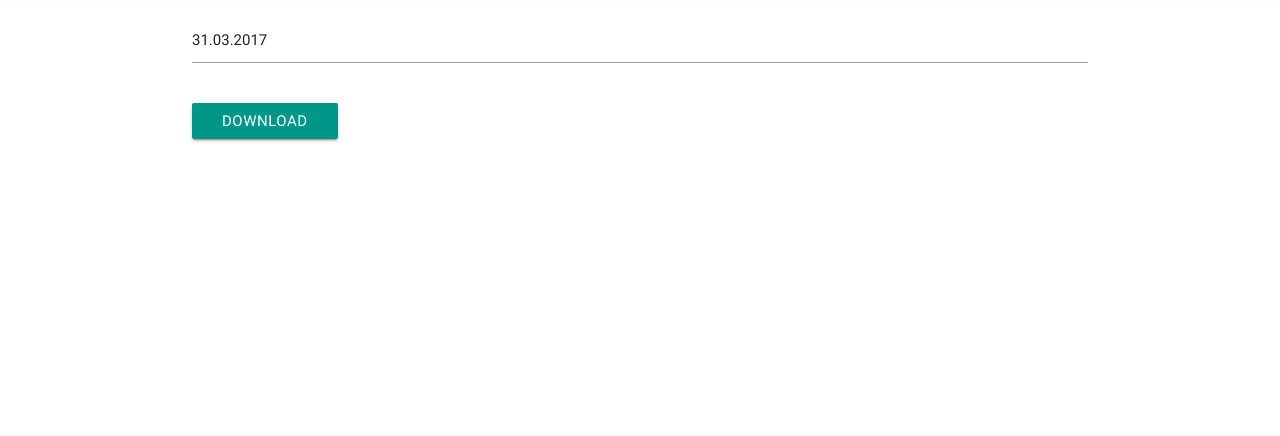
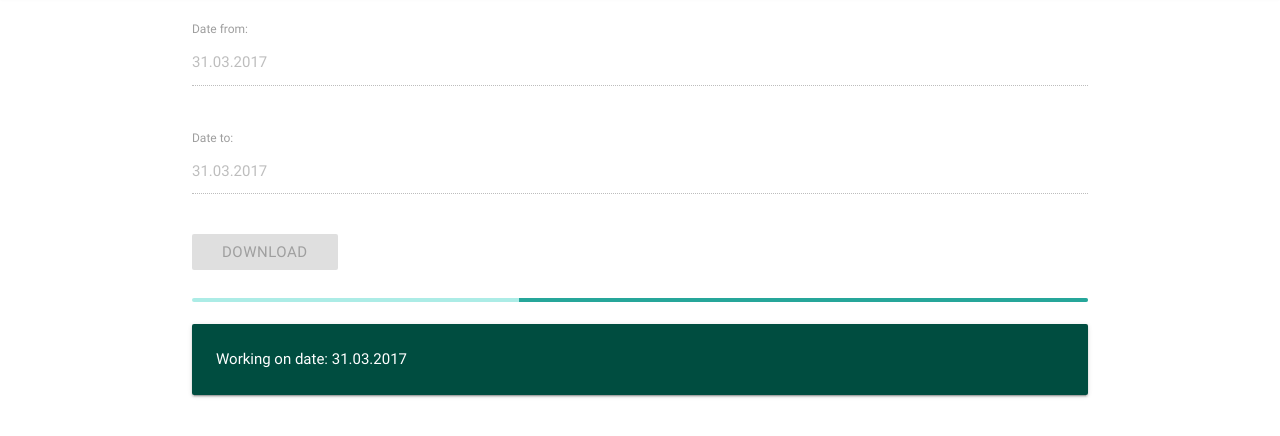
Before and after one commit to Raiper34/CNB-stat-downloader, a website: page index.html in a window 1280 px wide. Both pictures are taken after a click on the button "DOWNLOAD". Shown: the part 68-504 px from the top of the page. Drawn offline with Linux system fonts and the light colour scheme; no server answers.

Commit message:
date from to

```diff
--- a/index.html
+++ b/index.html
@@ -32,7 +32,14 @@
             </div>
             <div class="row">
                 <div class="col s12">
-                    <input type="date" class="datepicker">
+                    <label for="date">Date from:</label>
+                    <input type="date" id="datepickerFrom">
+                </div>
+            </div>
+            <div class="row">
+                <div class="col s12">
+                    <label for="date">Date to:</label>
+                    <input type="date" id="datepickerTo">
                 </div>
             </div>
             <div class="row">
@@ -40,6 +47,20 @@
                     <button type="button" class="btn teal" id="downloadButton">Download</button>
                 </div>
             </div>
+            <div class="row" id="progress">
+                <div class="col s12">
+                    <div class="progress">
+                        <div class="indeterminate"></div>
+                    </div>
+                </div>
+                <div class="col s12">
+                    <div class="card teal darken-4">
+                        <div class="card-content white-text" id="progressText">
+                            Working
+                        </div>
+                    </div>
+                </div>
+            </div>
         </div>
     </body>
 </html>
--- a/js/main.js
+++ b/js/main.js
@@ -5,27 +5,77 @@
  * @Website: http://www.raiper34.net
  */
 
+var date; //date
+var pickerFrom;
+var pickerTo;
+
 $(document).ready(function ()
 {
-    var $input = $('.datepicker').pickadate({
-        selectMonths: true, // Creates a dropdown to control month
-        selectYears: 17, // Creates a dropdown of 15 years to control year
+    //Initialize Datepickers
+    var $inputFrom = $('#datepickerFrom').pickadate({
+        selectMonths: true,
+        selectYears: 34,
         format: 'dd.mm.yyyy'
     });
-    var picker = $input.pickadate('picker');
-    picker.set('select', new Date());
+    var $inputTo = $('#datepickerTo').pickadate({
+        selectMonths: true,
+        selectYears: 34,
+        format: 'dd.mm.yyyy'
+    });
+    pickerFrom = $inputFrom.pickadate('picker');
+    pickerFrom.set('select', new Date());
+    pickerTo = $inputTo.pickadate('picker');
+    pickerTo.set('select', new Date());
 
+    //Hide progress
+    $('#progress').hide();
+
+    /**
+     * Handle button download click
+     */
     $('#downloadButton').click(function ()
     {
-        $.ajax({
-            type: "GET",
-            url: "http://www.cnb.cz/cs/financni_trhy/skd/statistika_skd/denni.txt",
-            data: {'date': picker.get('select', 'dd.mm.yyyy')},
-            success: function (result)
+        output = "";
+        $('#progress').show();
+        $('#downloadButton').addClass('disabled');
+        $('#datepickerFrom').attr('disabled', 'disabled');
+        $('#datepickerTo').attr('disabled', 'disabled');
+        date = new Date(pickerFrom.get('select', 'yyyy/mm/dd'));
+        var dateString = ('0' + date.getDate()).slice(-2) + "." + ('0' + (date.getMonth() + 1)).slice(-2) + "." + date.getFullYear();
+        ajaxCall(dateString);
+    });
+
+});
+
+/**
+ * Make ajjax call and call resursively until date to is processed
+ * @param string date which want to download data
+ */
+function ajaxCall(dateString)
+{
+    $('#progressText').text("Working on date: " + dateString);
+    $.ajax({
+        type: "GET",
+        url: "http://www.cnb.cz/cs/financni_trhy/skd/statistika_skd/denni.txt",
+        data: {'date': dateString},
+        success: function (result)
+        {
+            output += result + "\n";
+            if (date < new Date(pickerTo.get('select', 'yyyy/mm/dd'))) //it is not date to, we call this function again and increment day
             {
-                var blob = new Blob([result], {type: "text/plain;charset=utf-8"}); //to write to txt file
-                saveAs(blob, "cbs_stat_" + picker.get('select', 'yyyy-mm-dd') + ".txt");
+                date.setDate(date.getDate() + 1);
+                var dateString = ('0' + date.getDate()).slice(-2) + "." + ('0' + (date.getMonth() + 1)).slice(-2) + "." + date.getFullYear();
+                ajaxCall(dateString);
             }
-        });
+            else //all dates , from date to date was processed now, we can download file
+            {
+                $('#progress').hide();
+                $('#downloadButton').removeClass('disabled');
+                $('#datepickerFrom').removeAttr('disabled');
+                $('#datepickerTo').removeAttr('disabled');
+                var blob = new Blob([output], {type: "text/plain;charset=utf-8"}); //to write to txt file
+                saveAs(blob, "cbs_stat_from" + pickerFrom.get('select', 'yyyy-mm-dd') + "to" + pickerTo.get('select', 'yyyy-mm-dd') + ".txt");
+            }
+        }
     });
-});
+}
--- a/package.json
+++ b/package.json
@@ -6,7 +6,7 @@
         "frame": true,
         "toolbar": true,
         "width": 350,
-        "height": 550,
+        "height": 600,
         "resizable": false,
         "node-remote": "*"
     }
```
